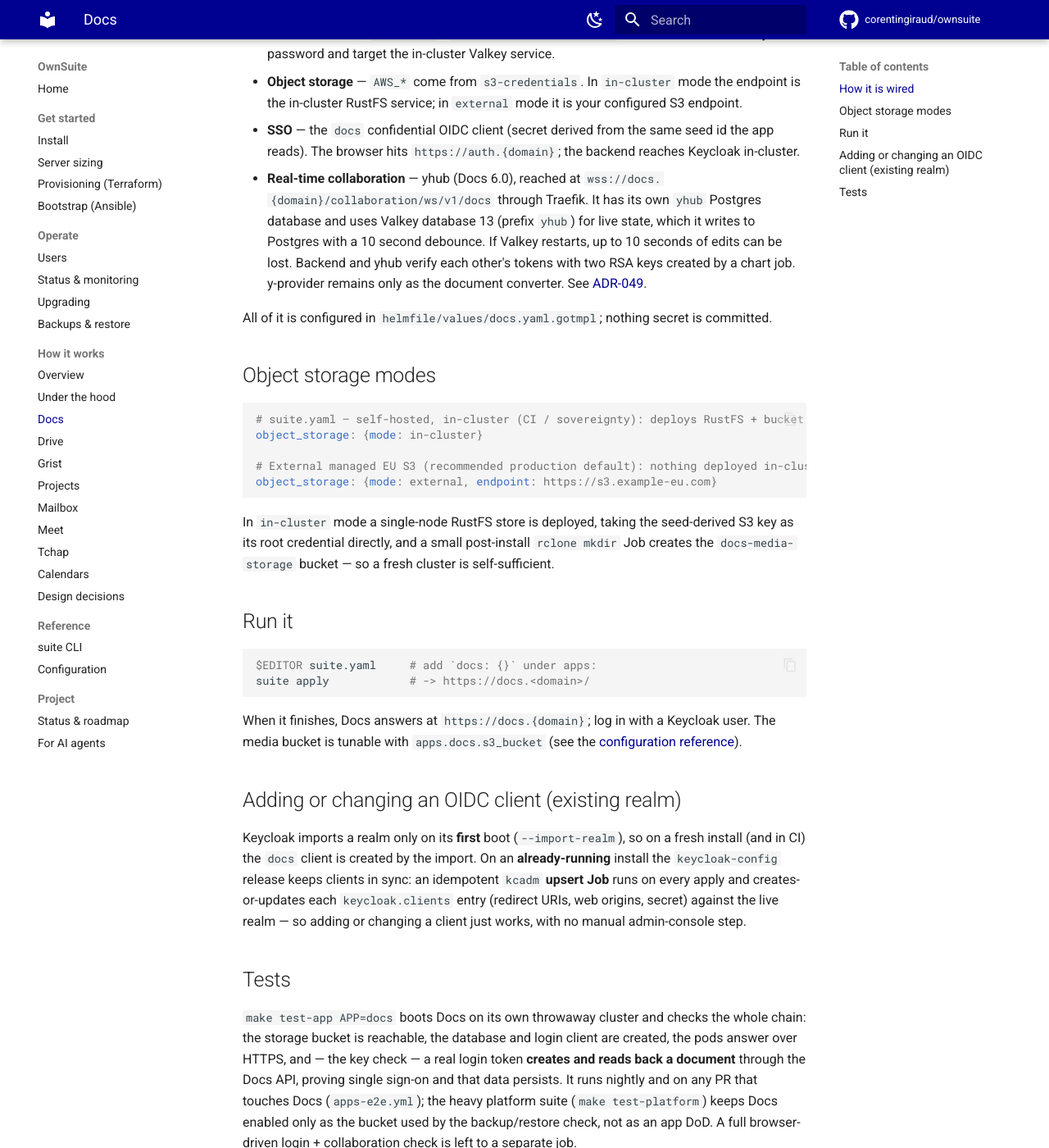
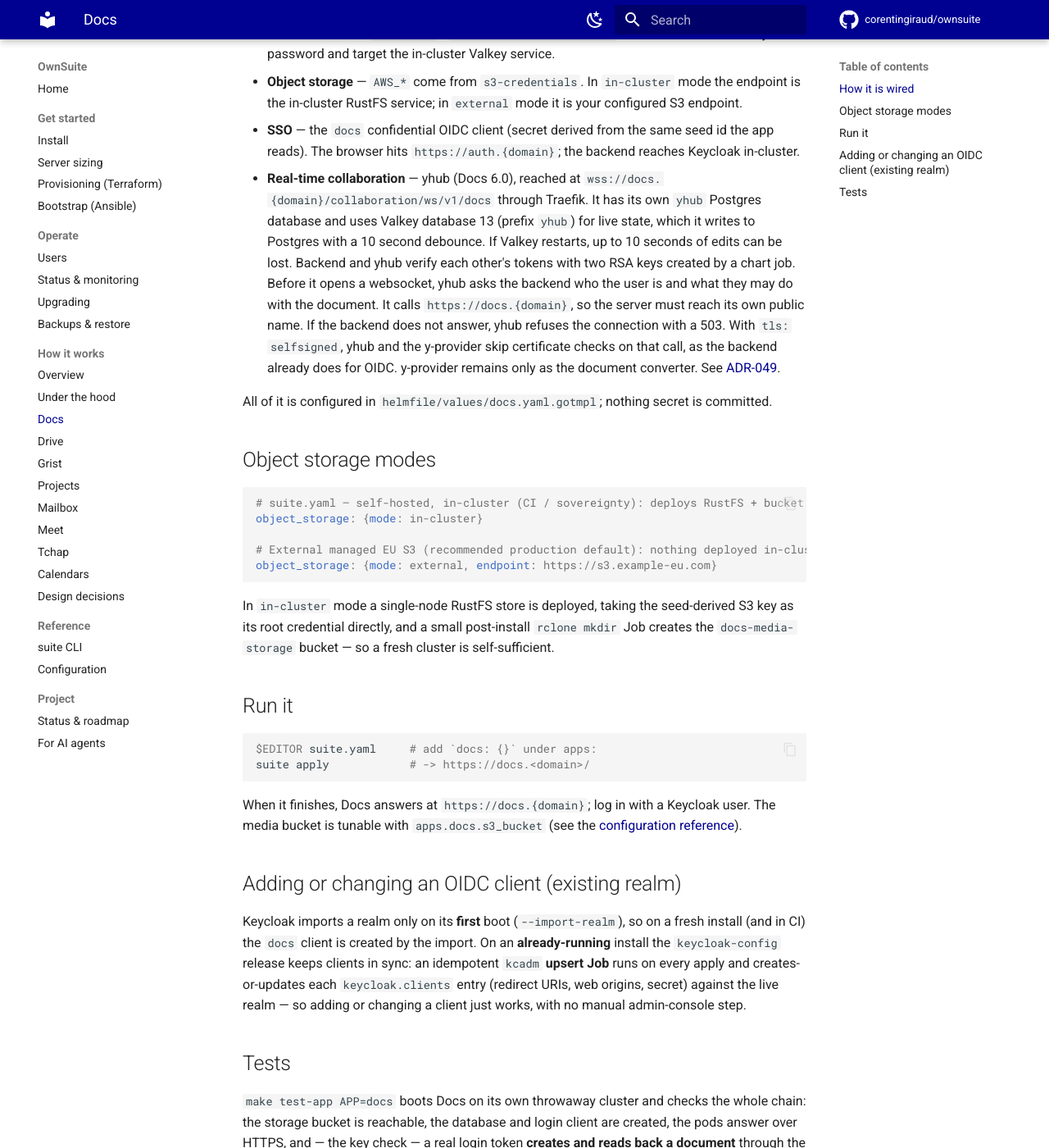
Before and after one commit to corentingiraud/ownsuite, an MkDocs documentation site: the page built from docs/understand/docs.md, in a window 1280 px wide and 1400 px high, scrolled down 905 px. Shown: the whole window at 82% size. Built offline with MkDocs 1.6.1 and Material for MkDocs 9.7.7, drawn with Linux system fonts in a browser that asks for light colours; comment, search, counter and statistics services are not loaded; some of the changed text lies outside the part shown.

Commit message:
fix(docs): let yhub reach the backend on e2e clusters, assert a 101 upgrade
yhub authorizes every websocket upgrade by calling the backend at
COLLABORATION_BACKEND_BASE_URL (users/me, documents/<id>/). When that call
gets no HTTP answer it refuses with a 503 ("Document authorization backend
is unavailable", yhub-server/src/backend.ts); an unknown document is a
backend 404, which yhub turns into a refusal, never a 503. On the k3d e2e
cluster the call could not succeed: docs.ownsuite.localhost does not
resolve to Traefik inside a pod, and Node rejects the self-signed cert.

- e2e harness: rewrite *.<domain> to the bundled Traefik Service in CoreDNS
  (k3s coredns-custom), the hairpin public DNS gives a real server.
- docs values: NODE_TLS_REJECT_UNAUTHORIZED=0 for yhub and the y-provider
  only with the selfsigned issuer, like OIDC_VERIFY_SSL for the backend.
- test: log in through OIDC, create a document, open its websocket with the
  session cookie and Origin over HTTP/1.1, and require a 101.
- failure diagnostics: dump the logs of the app-under-test's Deployments.

```diff
--- a/docs/understand/docs.md
+++ b/docs/understand/docs.md
@@ -34,8 +34,12 @@
   `wss://docs.{domain}/collaboration/ws/v1/docs` through Traefik. It has its own `yhub` Postgres
   database and uses Valkey database 13 (prefix `yhub`) for live state, which it writes to Postgres
   with a 10 second debounce. If Valkey restarts, up to 10 seconds of edits can be lost. Backend and
-  yhub verify each other's tokens with two RSA keys created by a chart job. y-provider remains
-  only as the document converter. See [ADR-049](decisions.md#adr-049-docs-60-yhub-replaces-y-provider-for-collaboration).
+  yhub verify each other's tokens with two RSA keys created by a chart job. Before it opens a
+  websocket, yhub asks the backend who the user is and what they may do with the document. It
+  calls `https://docs.{domain}`, so the server must reach its own public name. If the backend
+  does not answer, yhub refuses the connection with a 503. With `tls: selfsigned`, yhub and the
+  y-provider skip certificate checks on that call, as the backend already does for OIDC.
+  y-provider remains only as the document converter. See [ADR-049](decisions.md#adr-049-docs-60-yhub-replaces-y-provider-for-collaboration).
 
 All of it is configured in `helmfile/values/docs.yaml.gotmpl`; nothing secret is committed.
 
@@ -78,7 +82,10 @@
 `make test-app APP=docs` boots Docs on its own throwaway cluster and checks the whole chain:
 the storage bucket is reachable, the database and login client are created, the pods answer
 over HTTPS, and — the key check — a real login token **creates and reads back a document**
-through the Docs API, proving single sign-on and that data persists. It runs nightly and on
+through the Docs API, proving single sign-on and that data persists. The same user then opens
+the collaboration websocket of a new document and yhub must answer `101 Switching Protocols`.
+That needs the yhub to backend call to work, so the e2e cluster resolves `*.{domain}` to
+Traefik in CoreDNS, as public DNS does on a real server. It runs nightly and on
 any PR that touches Docs (`apps-e2e.yml`); the heavy platform suite (`make test-platform`)
 keeps Docs enabled only as the bucket used by the backup/restore check, not as an app DoD. A
-full browser-driven login + collaboration check is left to a separate job.
+full browser-driven editing check is left to a separate job.
```
Also changed, not shown: 3 other files.
